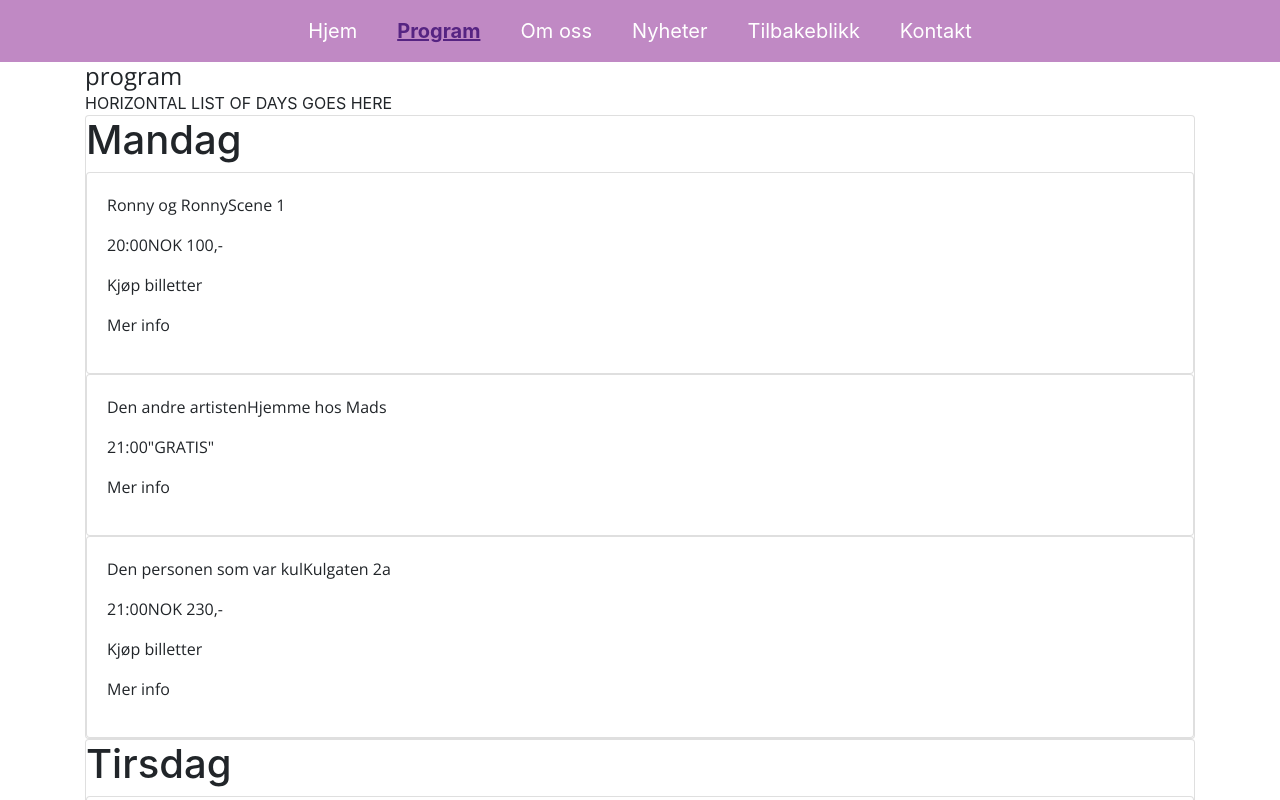
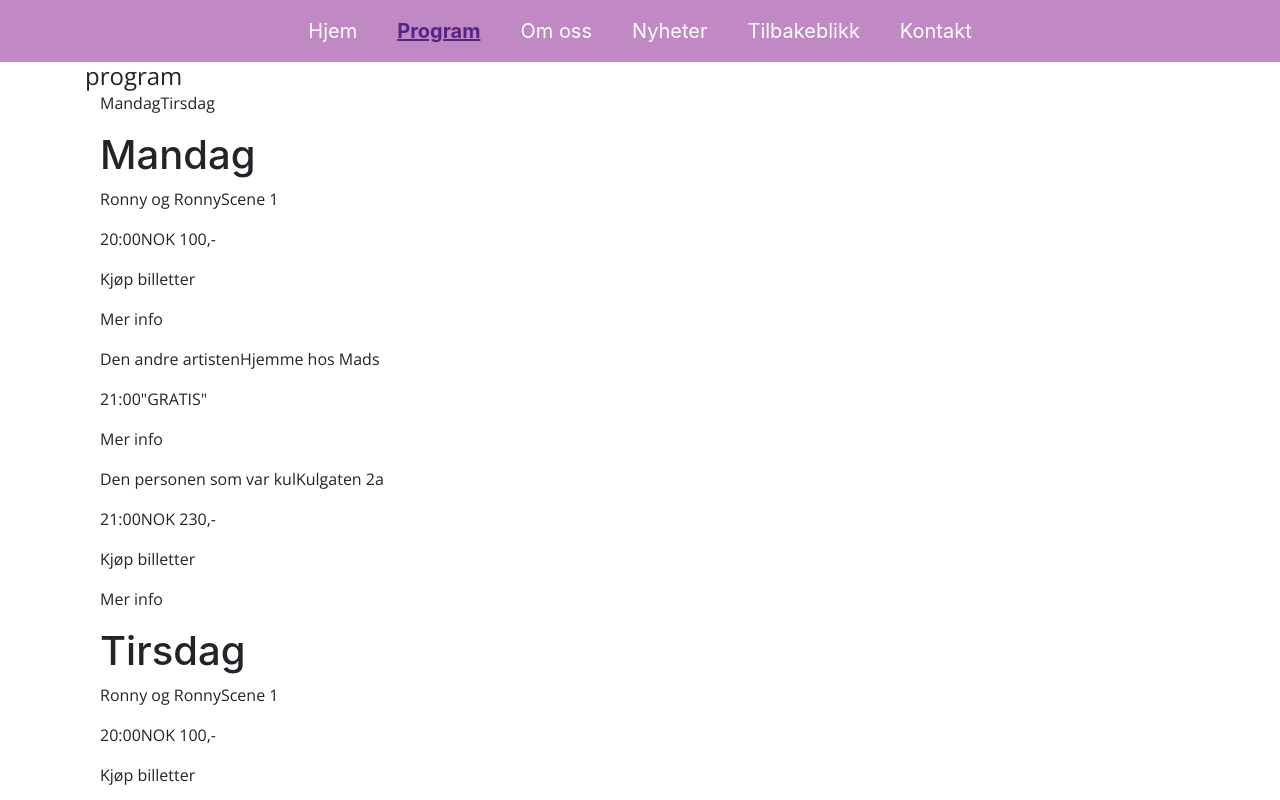
Before and after one commit to SondreBerntsen/webprosjekt3, a React (Create React App) app in the folder react-app/: page /program in a window 1280 px wide. Shown: the top 800 px of the page. Built offline with nearby package versions, Linux system fonts and the light colour scheme.

Commit message:
created ListOfDays component and naively attempted to write css

```diff
--- /dev/null
+++ b/react-app/src/components/programme/ListOfDays.js
@@ -0,0 +1,15 @@
+import React from 'react';
+
+const listOfDays = (props) => {
+  return (
+    <div className="container horizontal_days">
+    {
+      props.days.map(day =>(
+        <p key={day.id} className="horizontal_list_item">{day.day}</p>
+      ))
+    }
+    </div>
+  );
+}
+
+export default listOfDays;
--- a/react-app/src/components/programme/MinEventCard.js
+++ b/react-app/src/components/programme/MinEventCard.js
@@ -21,8 +21,7 @@ const MinEventCard = (props) => {
   }
 
   return (
-    <div className="card">
-      <div className="card-body">
+    <div className="event">
       <div>
         <p className="event_title">{props.event.title}</p>
         <p className="venue_name">{props.event.venue}</p>
@@ -33,7 +32,6 @@ const MinEventCard = (props) => {
         <p>Mer info</p>
       </div>
     </div>
-    </div>
   )
 }
 
--- a/react-app/src/components/programme/Programme.js
+++ b/react-app/src/components/programme/Programme.js
@@ -1,7 +1,8 @@
 import React, {Component} from "react";
 import Navbar from "../Navbar";
+import ListOfDays from "./ListOfDays";
 import ProgrammeSchedule from "./ProgrammeSchedule";
-
+import "../../styles/programme.css";
 class Programme extends Component {
   //Temporary state while we figure out what to do with redux
   state = {
@@ -70,7 +71,7 @@ class Programme extends Component {
         <Navbar />
         <div className="container">
           <h4 className="center">program</h4>
-          HORIZONTAL LIST OF DAYS GOES HERE
+          <ListOfDays days={this.state.days} />
           {/* Passes days array as props to ProgrammeSchedule */}
           <ProgrammeSchedule days={this.state.days} />
         </div>
--- a/react-app/src/components/programme/ProgrammeSchedule.js
+++ b/react-app/src/components/programme/ProgrammeSchedule.js
@@ -5,14 +5,14 @@ const ProgrammeSchedule = (props) => {
 
   // Loots days array from props and maps each individual day to a card div
   const days = props.days.map(day =>(
-    <div key={day.id} className="day_card card">
+    <div key={day.id} className="day_card container">
       <h1>{day.day}</h1>
       { // Loots events array from day object and maps each individual event to a MinEventCard component
         day.events.map(event => (
-          <div key={event.id}>
+          <React.Fragment key={event.id}>
             {/* Passes event data as props to MinEventCard */}
-            <MinEventCard event={event} />
-          </div>
+            <MinEventCard key={event.id} event={event} />
+          </React.Fragment>
         ))
       }
     </div>
--- /dev/null
+++ b/react-app/src/styles/programme.css
@@ -0,0 +1,7 @@
+event{
+  border: 1px solid grey;
+  border-radius: 4px;
+}
+event_title, venue_name{
+  display: block;
+}
```
Also changed, not shown: react-app/src/components/programme/ListDays.js (deleted). Lines whose indentation alone changed are shown as unchanged.
